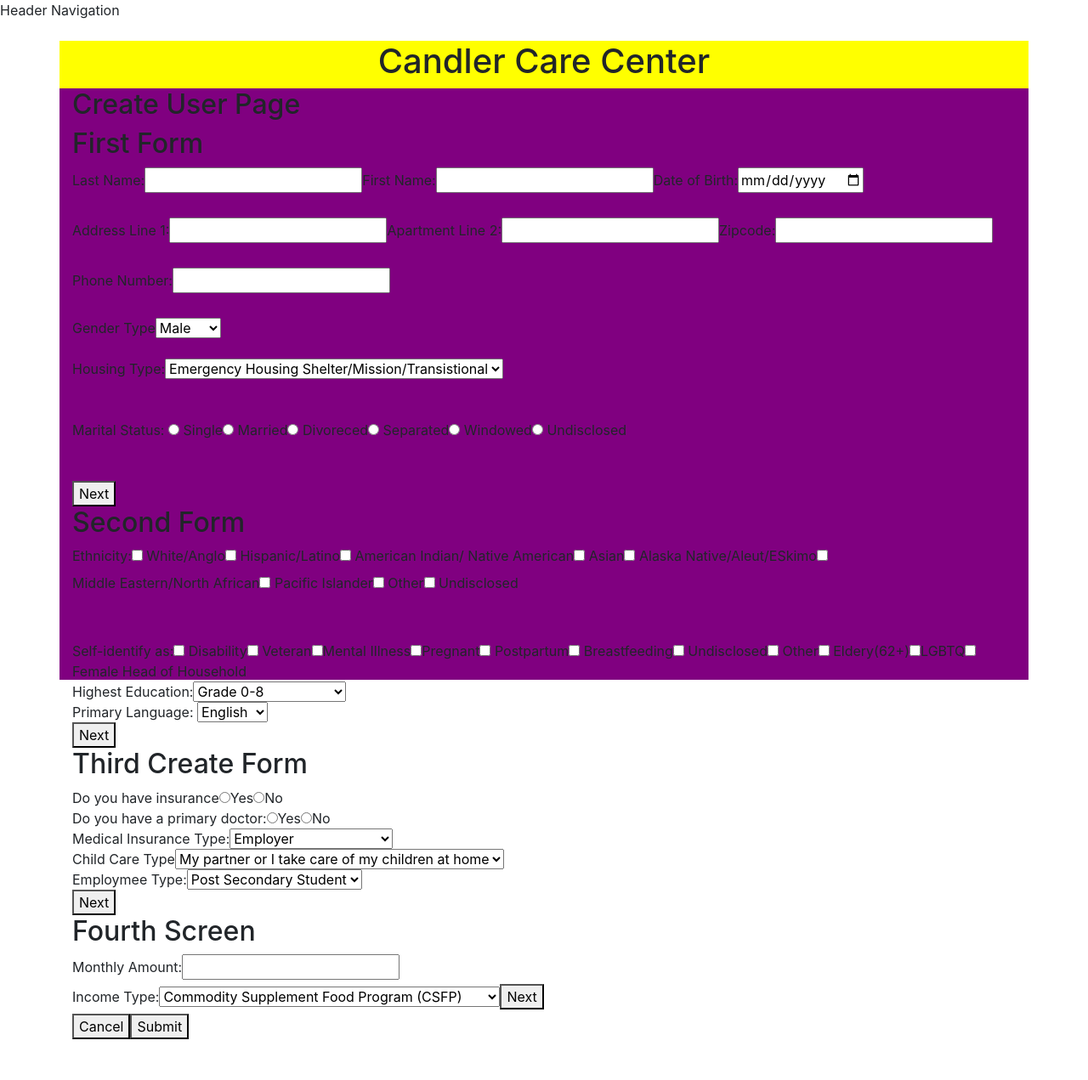
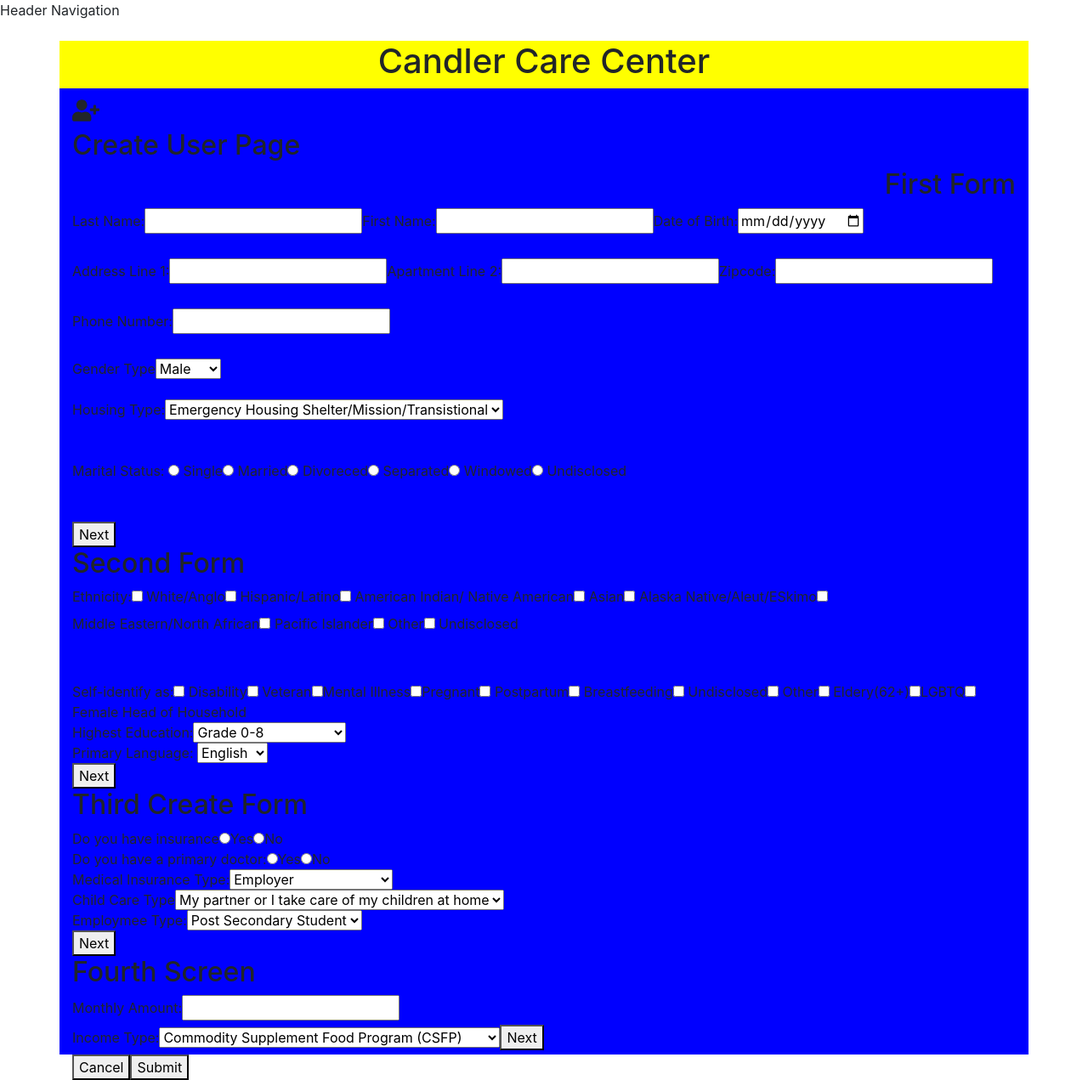
Before and after one commit to raghav1397/ophacks, a React (Create React App) app in the folder client/: page /newuser in a window 1280 px wide. Shown: the whole page at 85% size. Before the commit the page ends 1223 px from the top, so only its background shows below. Built offline with nearby package versions, Linux system fonts and the light colour scheme.

Commit message:
current commits
Revising to bootstrap framework for responsive mobile design

```diff
--- a/client/src/components/FirstCreateFormScreen.js
+++ b/client/src/components/FirstCreateFormScreen.js
@@ -1,10 +1,11 @@
-import React, { Component } from 'react'
+import React, { Component } from 'react';
+import { Row, Col } from 'react-bootstrap';
 
 export default class FirstCreateFormScreen extends Component {
 
-    constructor(){
+    constructor() {
         super();
-        this.state ={
+        this.state = {
             form1: {
                 firstname: '',
                 lastname: '',
@@ -22,57 +23,60 @@ export default class FirstCreateFormScreen extends Component {
     }
 
 
-    onSubmit(event){
+    onSubmit(event) {
         event.preventDefault();
         this.props.handler(this.state);
     }
 
     handleChange(propertyName, event) {
         // event.preventDefault();
-        console.log("event::",event);
+        console.log("event::", event);
         const contact = this.state.form1;
         contact[propertyName] = event.target.value;
         this.setState({ form1: contact });
     }
 
     handleOptionChange(event) {
-        this.setState({form1: {
+        this.setState({
+            form1: {
                 maritalStatus: event.target.value
-        }})
+            }
+        })
     }
 
 
     render() {
         return (
-            <div>
+            <Row>
+                <Col>
                     <form onSubmit={this.onSubmit}>
-                    <h2>First Form</h2>
+                        <h2 className="text-right">First Form</h2>
                         <div>
                             <label for="create-last-name">Last Name:</label>
                             <input id="create-last-name" type="text"
-                        value={this.state.form1.lastname} onChange={this.handleChange.bind(this, 'lastname')} required/>
+                                value={this.state.form1.lastname} onChange={this.handleChange.bind(this, 'lastname')} required />
                             <label for="create-first-name">First Name:</label>
                             <input id="create-first-name" type="text"
-                        value={this.state.form1.firstname} onChange={this.handleChange.bind(this, 'firstname')} required/>
+                                value={this.state.form1.firstname} onChange={this.handleChange.bind(this, 'firstname')} required />
                             <label for="create-dob">Date of Birth:</label>
                             <input type="date" id="create-date"
-                        value={this.state.form1.dob} onChange={this.handleChange.bind(this, 'dob')} required/>
+                                value={this.state.form1.dob} onChange={this.handleChange.bind(this, 'dob')} required />
                             <br></br>
                             <br></br>
                             <label for="create-address">Address Line 1: </label>
                             <input id="create-address" type="text"
-                        value={this.state.form1.addressLine1} onChange={this.handleChange.bind(this, 'addressLine1')}/>
+                                value={this.state.form1.addressLine1} onChange={this.handleChange.bind(this, 'addressLine1')} />
                             <label for="create-aprt-number">Apartment Line 2:</label>
                             <input id="create-aprt-number" type="text"
-                        value={this.state.form1.addressLine2} onChange={this.handleChange.bind(this, 'addressLine2')}/>
+                                value={this.state.form1.addressLine2} onChange={this.handleChange.bind(this, 'addressLine2')} />
                             <label for="create-zipcode">Zipcode: </label>
                             <input id="create-zipcode" type="text"
-                        value={this.state.form1.zipcode} onChange={this.handleChange.bind(this, 'zipcode')} required/>
+                                value={this.state.form1.zipcode} onChange={this.handleChange.bind(this, 'zipcode')} required />
                             <br></br>
                             <br></br>
                             <label for="create-phone-number">Phone Number:</label>
                             <input id="create-phone-number"
-                        value={this.state.form1.phNo} onChange={this.handleChange.bind(this, 'phNo')} required/>
+                                value={this.state.form1.phNo} onChange={this.handleChange.bind(this, 'phNo')} required />
                             <br />
                             <br />
                             <div> Gender Type
@@ -126,7 +130,8 @@ export default class FirstCreateFormScreen extends Component {
                         </div>
                         <button>Next</button>
                     </form>
-            </div>
+                </Col>
+            </Row>
         )
     }
 }
--- a/client/src/components/FourCreateFormScreen.js
+++ b/client/src/components/FourCreateFormScreen.js
@@ -1,4 +1,5 @@
-import React, { Component } from 'react'
+import React, { Component } from 'react';
+import {Row,Col} from 'react-bootstrap';
 
 export default class FourCreateFormScreen extends Component {
 
@@ -30,7 +31,8 @@ export default class FourCreateFormScreen extends Component {
 
     render() {
         return (
-            <div>
+            <Row>
+                <Col>
                 <form onSubmit={this.onSubmit}>
                     <h2>Fourth Screen</h2>
                     <label for="monthly-amount">Monthly Amount:</label>
@@ -50,7 +52,9 @@ export default class FourCreateFormScreen extends Component {
                     </select>
                     <button>Next</button>
                 </form>
-            </div>
+                </Col>
+
+            </Row>
         )
     }
 }
--- a/client/src/components/SecondCreateFormScreen.js
+++ b/client/src/components/SecondCreateFormScreen.js
@@ -1,11 +1,13 @@
-import React, { Component } from 'react'
+import React, { Component } from 'react';
+import { Row, Col } from 'react-bootstrap';
+
 
 export default class SecondCreateFormScreen extends Component {
 
 
-    constructor(){
+    constructor() {
         super();
-        this.state ={
+        this.state = {
             form2: {
                 highestEducation: '',
                 primaryLanguage: ''
@@ -16,7 +18,7 @@ export default class SecondCreateFormScreen extends Component {
         this.onSubmit = this.onSubmit.bind(this);
     }
 
-    onSubmit(event){
+    onSubmit(event) {
         event.preventDefault();
         this.props.handler(this.state);
     }
@@ -29,7 +31,8 @@ export default class SecondCreateFormScreen extends Component {
 
     render() {
         return (
-            <div>
+            <Row>
+                <Col>
                     <form onSubmit={this.onSubmit}>
                         <h2>Second Form</h2>
                         <div className="ethnicity-checkbox-group">
@@ -54,7 +57,7 @@ export default class SecondCreateFormScreen extends Component {
                             <input type="checkbox" name="self-identify" value="pregnant" /><span>Pregnant</span>
                             <input type="checkbox" name="self-identify" value="postpartum" /> <span>Postpartum</span>
                             <input type="checkbox" name="self-identify" value="breastfeeding" /> <span>Breastfeeding</span>
-                        <input type="checkbox"  name="self-identify" value="undisclosed" /> <span>Undisclosed</span>
+                            <input type="checkbox" name="self-identify" value="undisclosed" /> <span>Undisclosed</span>
                             <input type="checkbox" name="self-identify" value="other" /> <span>Other</span>
                             <input type="checkbox" name="self-identify" value="elderly" /> <span>Eldery(62+)</span>
                             <input type="checkbox" name="self-idetnify" value="lgbtq" /><span>LGBTQ</span>
@@ -88,7 +91,9 @@ export default class SecondCreateFormScreen extends Component {
                         </div>
                         <button>Next</button>
                     </form>
-            </div>
+                </Col>
+            </Row >
+
 
         )
     }
--- a/client/src/components/ThirdCreateFormScreen.js
+++ b/client/src/components/ThirdCreateFormScreen.js
@@ -1,4 +1,5 @@
-import React, { Component } from 'react'
+import React, { Component } from 'react';
+import {Row,Col} from 'react-bootstrap';
 
 export default class ThirdCreateFormScreen extends Component {
 
@@ -29,7 +30,8 @@ export default class ThirdCreateFormScreen extends Component {
 
     render() {
         return (
-            <div className="third-create-step">
+            <Row className="third-create-step">
+                <Col>
                 <form onSubmit={this.onSubmit}>
                     <h2>Third Create Form</h2>
                     <div className="insurnace">
@@ -93,7 +95,8 @@ export default class ThirdCreateFormScreen extends Component {
                     </div>
                     <button>Next</button>
                 </form>
-            </div>
+                </Col>
+            </Row>
                 )
             }
         }
--- a/client/src/pages/CreateUserPage.js
+++ b/client/src/pages/CreateUserPage.js
@@ -3,8 +3,11 @@ import FirstCreateFormScreen from '../components/FirstCreateFormScreen'
 import SecondCreateFormScreen from '../components/SecondCreateFormScreen'
 import ThirdCreateFormScreen from '../components/ThirdCreateFormScreen'
 import FourCreateFormScreen from '../components/FourCreateFormScreen'
-import PageTemplate from './PageTemplate'
-const HOSTNAME = "http://localhost:5000"
+import PageTemplate from './PageTemplate';
+import {Row,Col} from 'react-bootstrap';
+import {FaUserPlus} from 'react-icons/fa';
+
+const HOSTNAME = "http://localhost:5000";
 
 
 export default class CreateUserPage extends Component {
@@ -52,7 +55,13 @@ export default class CreateUserPage extends Component {
     render() {
         return (
             <PageTemplate>
-                <h2>Create User Page</h2>
+                <Row>
+                    <Col className="home-icon"><FaUserPlus/></Col>
+                </Row>
+                <Row>
+                    <Col> <h2>Create User Page</h2></Col>
+                </Row>
+
                 {/* <form onSubmit={this.onSubmit}> */}
                    <FirstCreateFormScreen handler={this.handler}/>
                    <SecondCreateFormScreen handler={this.handler}/>
--- a/client/src/pages/CustomerViewPage.js
+++ b/client/src/pages/CustomerViewPage.js
@@ -53,6 +53,9 @@ class CustomerViewPage extends Component {
                             <p>Vists Left: {this.state.vistsLeft}</p>
                         </Col>
                     </Row>
+                    <Row>
+                        <Col><p>QR Code</p></Col>
+                    </Row>
 
                 </PageTemplate>
             )
--- a/client/src/style/App.css
+++ b/client/src/style/App.css
@@ -55,3 +55,10 @@ body{
 .home-icon{
   font-size: 2em;
 }
+#id-user{
+  min-width:300px;
+  max-width:100%;
+}
+.text-right{
+  text-align: right;
+}
```
Also changed, not shown: client/src/pages/CustomerLoginPage.js (+13 -14 lines). Lines whose indentation alone changed are shown as unchanged.
